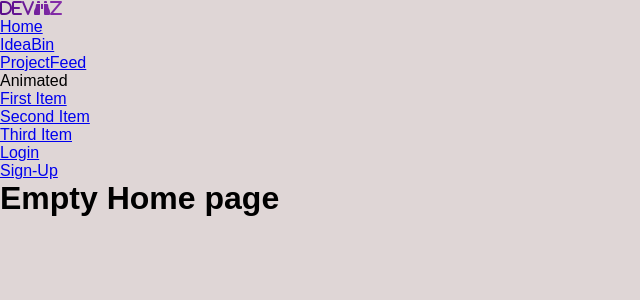
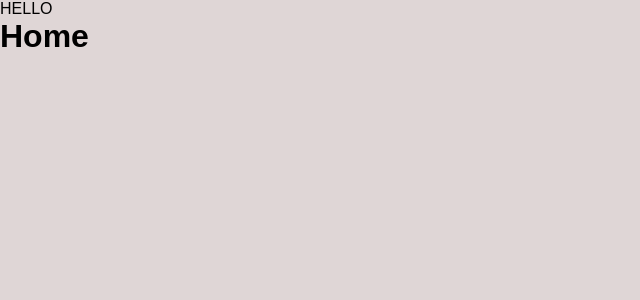
Before and after one commit to Brainybrian316/DEVise, a React (Create React App) app: page / in a window 1280 px wide. Shown: the top 300 px of the page, without its empty margins (0-640 px from the left). Built offline with nearby package versions, Linux system fonts and the light colour scheme.

Commit message:
reset for custom nav

```diff
--- a/src/App.js
+++ b/src/App.js
@@ -3,14 +3,15 @@ import './assets/global.css';
 import Navbar from './components/Navbar';
 
 
+
 function App() {
   return (
-    <>
+    <div>
     <Navbar />
     <HomePage />
 
 
-    </>
+    </div>
   );
 }
 
--- a/src/components/Navbar.js
+++ b/src/components/Navbar.js
@@ -1,87 +1,9 @@
-import { useEffect, useState } from 'react';
-// import  image from '../assets/images/DEVise-bg.png';
+
 import './navbar.css';
 
-
 export default function Navbar() {
- const [isOpen, setIsOpen] = useState(false);
-
-  useEffect(() => {
-    document.addEventListener('click', handleClick);
-    return () => {
-      document.removeEventListener('click', handleClick);
-    }
-  }, []);
-
-  // navbar open and close useEffect
-  const handleClick = useEffect(() => {
-    let navBtns = document.querySelectorAll('.nav-btn');
-    navBtns.forEach(btn => {
-        let dropDownMenu= document.getElementById('header-menu')
-        btn.classList.toggle('active');
-        dropDownMenu.classList.toggle('active');
-    }
-    )
-  });
-
-
-
 
   return (
-    <div className="header header-fixed u-unselectable header-animated">
-    <div className="header-brand">
-        <div className="nav-item no-hover" id="fancy-nav">
-        <i className="fa-solid fa-d"></i>
-        <i className="fa-solid fa-e"></i>
-        <i className="fa-solid fa-v"></i>
-        <i className="fa-solid fa-binoculars"></i>
-        <i className="fa-solid fa-z"></i>
-        </div>
-        <div className="nav-item nav-btn " id="header-btn"
-        onClick={() => setIsOpen(!isOpen)}>
-            <span></span>
-            <span></span>
-            <span></span>
-        </div>
-    </div>
-    <div className="header-nav" id="header-menu">
-        <div className="nav-left">
-            <div className="nav-item text-center">
-                <a href="#home">
-                       Home
-                </a>
-            </div>
-            <div className="nav-item text-center">
-                <a href="#ideabin">
-                   IdeaBin
-                </a>
-            </div>
-            <div className="nav-item text-center">
-                <a href="#projectfeed">
-                    ProjectFeed
-                </a>
-            </div>
-            <div className="nav-item has-sub toggle-hover" id="dropdown">
-                <a className="nav-dropdown-link">Animated</a>
-                <ul className="dropdown-menu dropdown-animated" role="menu">
-                    <li role="menu-item"><a href="#">First Item</a></li>
-                    <li role="menu-item"><a href="#">Second Item</a></li>
-                    <li role="menu-item"><a href="#">Third Item</a></li>
-                </ul>
-            </div>
-        </div>
-
-        <div className="nav-right">
-            <div className="nav-item">
-                <a href="#login">Login</a>
-            </div>
-            <div className="nav-item">
-                <a href="#signup">Sign-Up</a>
-            </div>
-
-            </div>
-        </div>
-    </div>
-
+    <div>HELLO</div>
   );
 }
--- a/src/index.js
+++ b/src/index.js
@@ -1,7 +1,6 @@
 import React from 'react';
 import ReactDOM from 'react-dom/client';
 import './index.css';
-import 'cirrus-ui';
 import App from './App';
 import reportWebVitals from './reportWebVitals';
 
--- a/src/pages/Home/index.js
+++ b/src/pages/Home/index.js
@@ -3,7 +3,8 @@
 export default function Home() {
   return (
     <>
-      <h1>Empty Home page</h1>
+      <h1>Home</h1>
+
     </>
   )
 }
```
Also changed, not shown: public/manifest.json.
